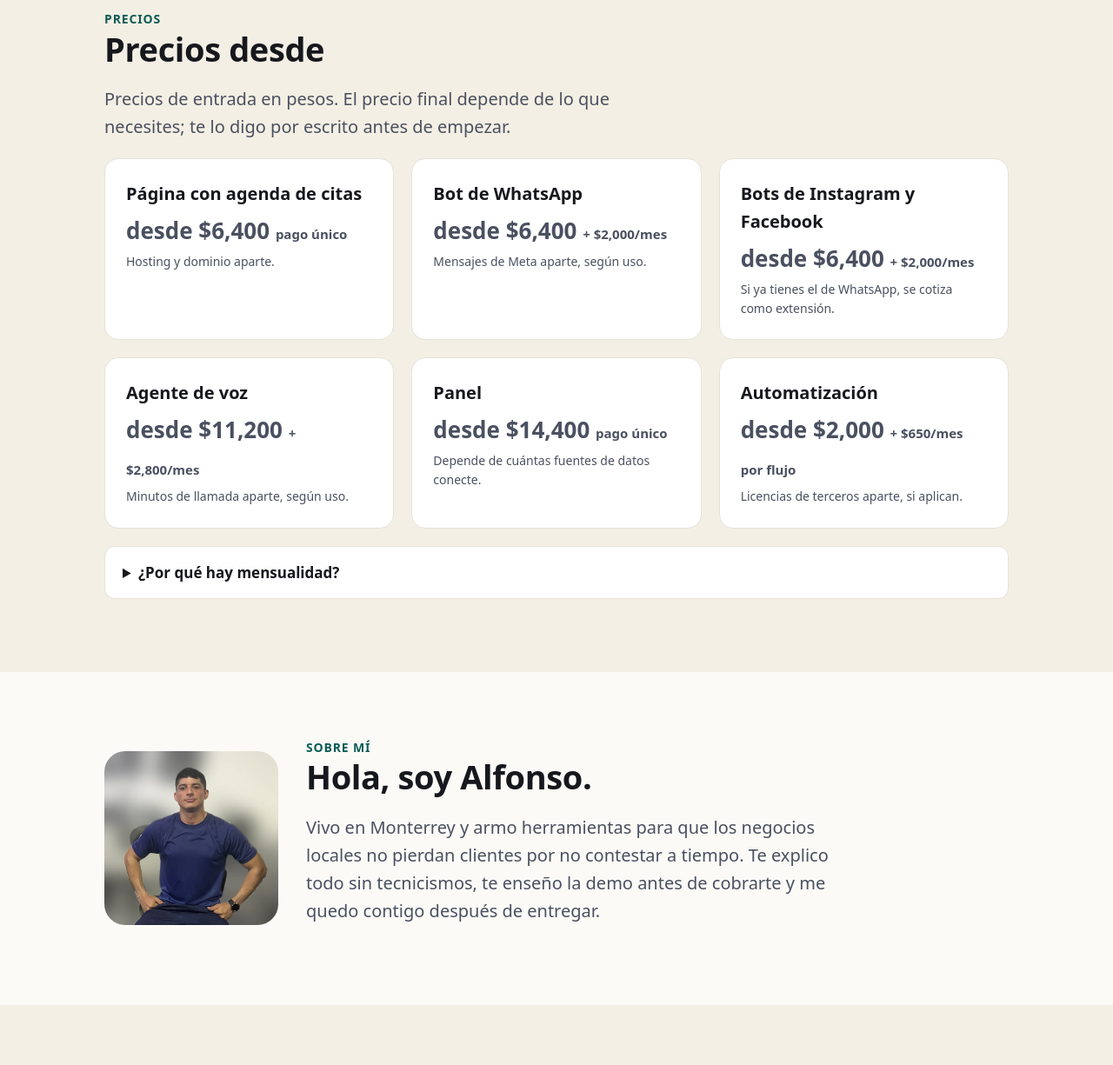
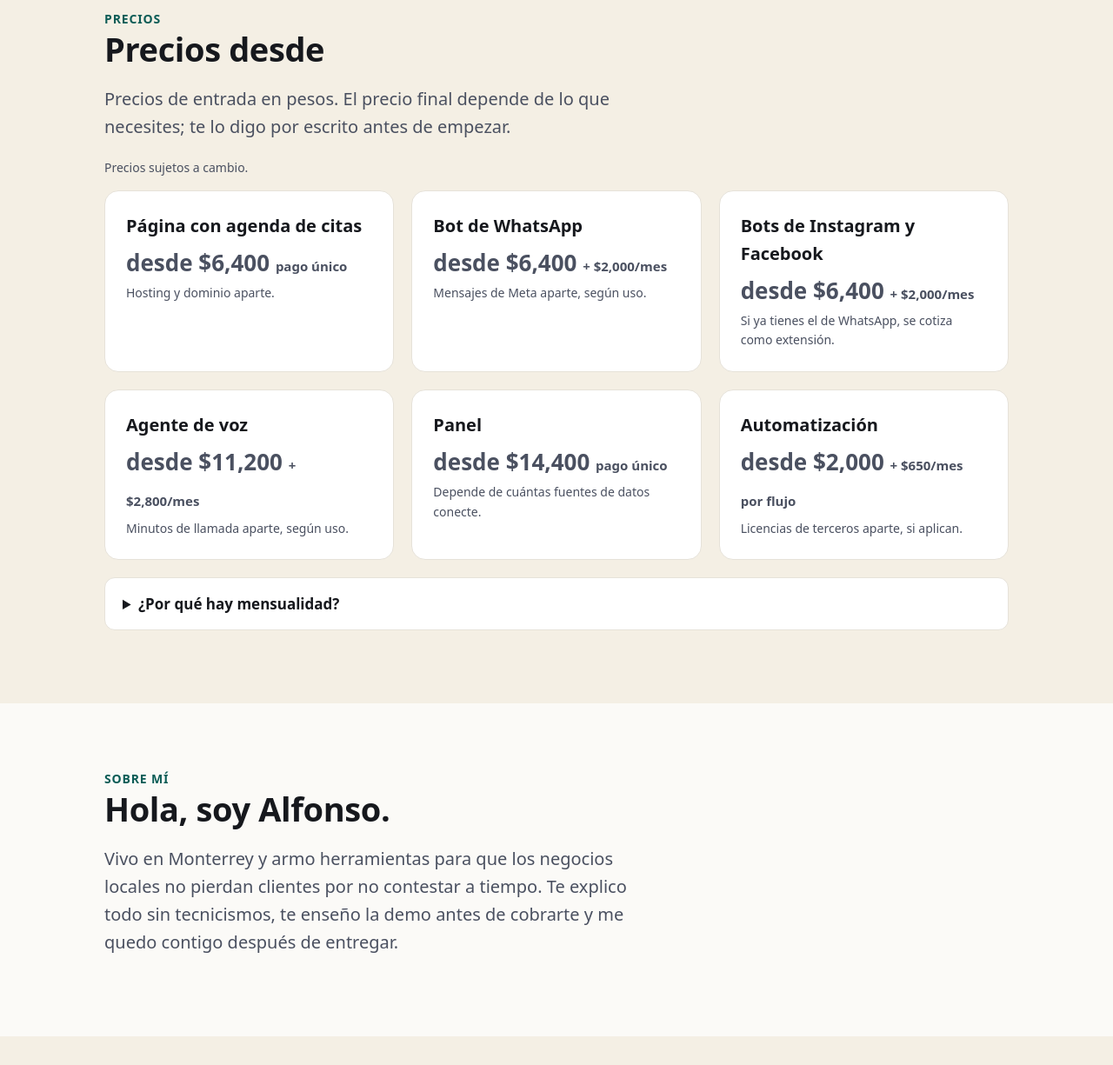
Before and after one commit to santinialfonso23/santini-alfonso-landing, a plain HTML site: page index.html in a window 1280 px wide. Shown: the part 3219-4444 px from the top of the page at 87% size. Drawn offline with Linux system fonts and the light colour scheme.

Commit message:
Sobre mí sin foto; precios sujetos a cambio

```diff
--- a/index.html
+++ b/index.html
@@ -47,11 +47,13 @@
 
 <section id="precios" class="alt"><div class="wrap"><span class="eyebrow">Precios</span><h2>Precios desde</h2>
 <p class="lead">Precios de entrada en pesos. El precio final depende de lo que necesites; te lo digo por escrito antes de empezar.</p>
+<p class="fine">Precios sujetos a cambio.</p>
 <div class="grid g3"><article class="card"><h3>Página con agenda de citas</h3><p class="price">desde $6,400 <small>pago único</small></p><p class="fine">Hosting y dominio aparte.</p></article><article class="card"><h3>Bot de WhatsApp</h3><p class="price">desde $6,400 <small>+ $2,000/mes</small></p><p class="fine">Mensajes de Meta aparte, según uso.</p></article><article class="card"><h3>Bots de Instagram y Facebook</h3><p class="price">desde $6,400 <small>+ $2,000/mes</small></p><p class="fine">Si ya tienes el de WhatsApp, se cotiza como extensión.</p></article><article class="card"><h3>Agente de voz</h3><p class="price">desde $11,200 <small>+ $2,800/mes</small></p><p class="fine">Minutos de llamada aparte, según uso.</p></article><article class="card"><h3>Panel</h3><p class="price">desde $14,400 <small>pago único</small></p><p class="fine">Depende de cuántas fuentes de datos conecte.</p></article><article class="card"><h3>Automatización</h3><p class="price">desde $2,000 <small>+ $650/mes por flujo</small></p><p class="fine">Licencias de terceros aparte, si aplican.</p></article></div>
 <details style="margin-top:20px"><summary>¿Por qué hay mensualidad?</summary><p>Porque el bot trabaja todos los días: la mensualidad cubre la plataforma, el servidor, el uso de la inteligencia artificial, los ajustes y el soporte. Lo que cobra Meta por mensaje o la compañía por minuto de llamada se paga según el uso.</p></details></div></section>
 
-<section id="sobre-mi"><div class="wrap about"><picture><source srcset="/assets/alfonso.webp" type="image/webp"><img src="/assets/alfonso.jpg" alt="Alfonso Santini con playera azul" width="720" height="720" decoding="async" class="avatar photo"></picture>
-<div><span class="eyebrow">Sobre mí</span><h2>Hola, soy Alfonso.</h2><p class="lead">Vivo en Monterrey y armo herramientas para que los negocios locales no pierdan clientes por no contestar a tiempo. Te explico todo sin tecnicismos, te enseño la demo antes de cobrarte y me quedo contigo después de entregar.</p></div></div></section>
+<section id="sobre-mi"><div class="wrap">
+<span class="eyebrow">Sobre mí</span><h2>Hola, soy Alfonso.</h2><p class="lead">Vivo en Monterrey y armo herramientas para que los negocios locales no pierdan clientes por no contestar a tiempo. Te explico todo sin tecnicismos, te enseño la demo antes de cobrarte y me quedo contigo después de entregar.</p>
+</div></section>
 
 <section class="alt" id="faq"><div class="wrap"><h2>Preguntas frecuentes</h2>
 <details><summary>¿Es WhatsApp oficial?</summary><p>Sí. Trabajo solo con la plataforma oficial de WhatsApp Business de Meta, para que tu número no corra riesgo de bloqueo.</p></details>
```
Also changed, not shown: assets/alfonso.jpg (deleted), assets/alfonso.webp (deleted).
